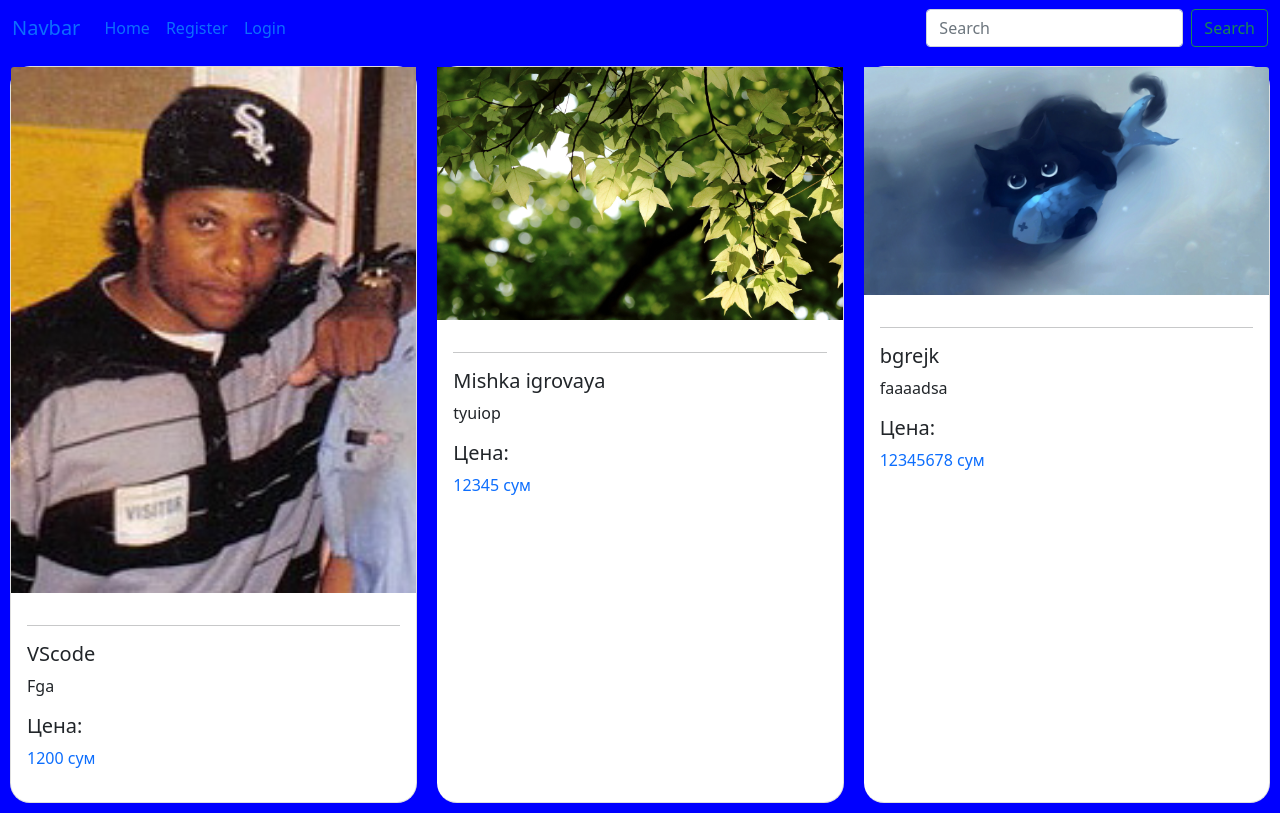
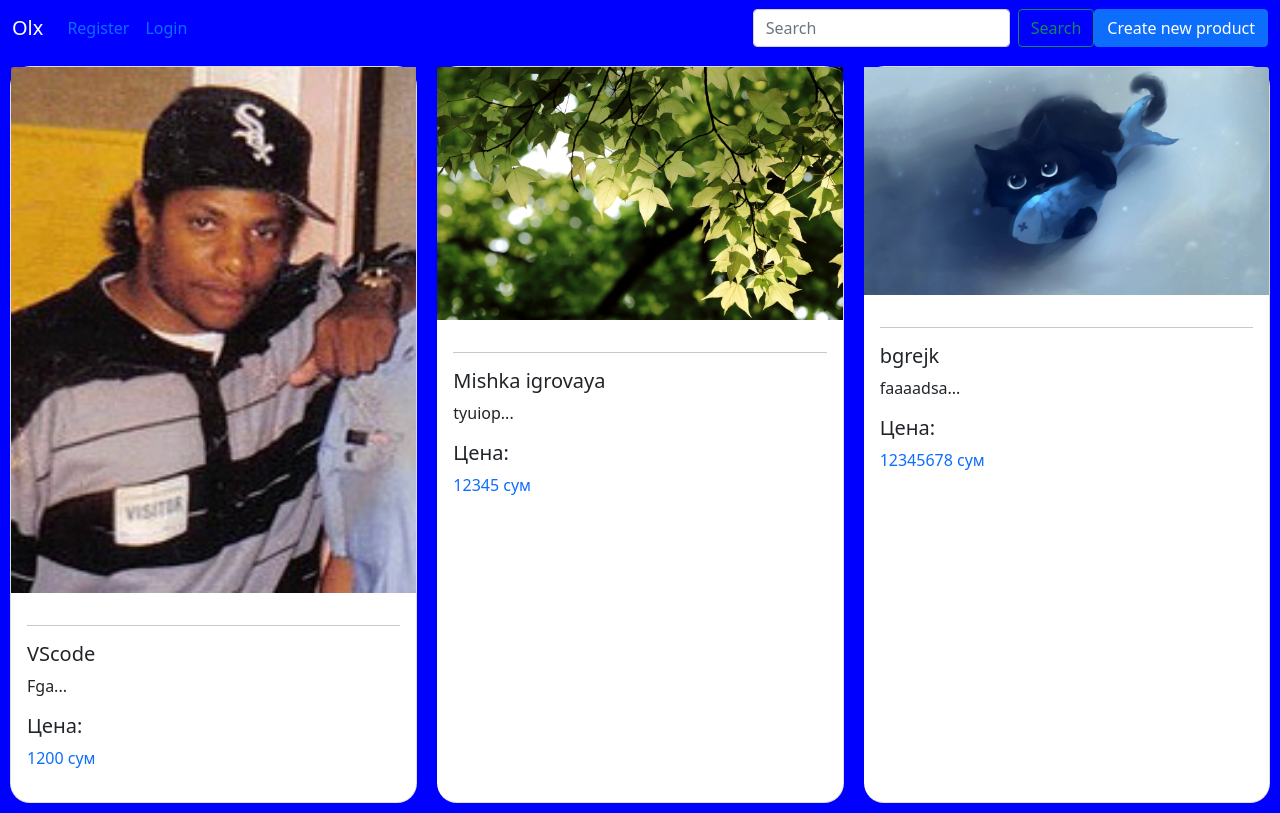
Before and after one commit to Soliev227dierbek/olx_blog, a Django app: page / in a window 1280 px wide. Run offline with Django 5.2, Linux system fonts and the light colour scheme; data comes from the database, SQL or seed files in the repository; both versions use the stored data as it was after the commit.

Commit message:
five commit

```diff
--- a/olx/models.py
+++ b/olx/models.py
@@ -7,9 +7,6 @@ class Product(models.Model):
     text = models.TextField('Текст')
     image = models.ImageField('Фото', blank=True, null=True)
     price = models.IntegerField('Цена', default=0)
-
-    def get_link(self):
-        return reverse('product_detail_url', kwargs = {'id':self.id})
 
     def __str__(self):
         return self.title
--- a/olx/static/css/style.css
+++ b/olx/static/css/style.css
@@ -1,3 +1,12 @@
 body{
     background-color: blue;
 }
+
+.card{
+    display: flex;
+    flex-wrap: wrap;
+}
+
+.navbar-brand{
+    color: white;
+}
--- a/olx/templates/base.html
+++ b/olx/templates/base.html
@@ -11,15 +11,9 @@
 <body>
     <nav class="navbar navbar-expand-lg bg-body-tertiary">
         <div class="container-fluid">
-            <a class="navbar-brand" href="{% url 'index' %}">Navbar</a>
-            <button class="navbar-toggler" type="button" data-bs-toggle="collapse" data-bs-target="#navbarSupportedContent" aria-controls="navbarSupportedContent" aria-expanded="false" aria-label="Toggle navigation">
-                <span class="navbar-toggler-icon"></span>
-            </button>
+            <a class="navbar-brand" href="{% url 'index' %}">Olx</a>
             <div class="collapse navbar-collapse" id="navbarSupportedContent">
                 <ul class="navbar-nav me-auto mb-2 mb-lg-0">
-                    <li class="nav-item">
-                        <a class="nav-link active" aria-current="page" href="{% url 'index' %}">Home</a>
-                    </li>
                     {% if user.is_authenticated %}
                     <li class="nav-item">
                         <a class="nav-link active" href="{% url 'logout' %}">Logout</a>
@@ -37,6 +31,7 @@
                     <input class="form-control me-2" type="search" placeholder="Search" aria-label="Search" name="search">
                     <button class="btn btn-outline-success" type="submit">Search</button>
                 </form>
+                <a href="{% url 'create' %}"><button class="btn btn-primary">Create new product</button></a>
             </div>
         </div>
     </nav>
--- a/olx/templates/olx/index.html
+++ b/olx/templates/olx/index.html
@@ -17,8 +17,8 @@
         <div class="card-body">
             <hr>
             <h5 class="card-title">{{ product.title }}</h5>
-            <p class="card-text">{{ product.text }}</p>
-            <h5>Цена:</h5><a href="{{ product.get_link }}" style="text-decoration: none;"><p class="card-price">{{ product.price }} сум</p></a>
+            <p class="card-text">{{ product.text | slice:'0:50'}}...</p>
+            <h5>Цена:</h5><a href="{% url 'product_detail' id=product.id %}" style="text-decoration: none;"><p class="card-price">{{ product.price }} сум</p></a>
         </div>
     </div>
     {% endfor %}
--- a/olx/templates/olx/update.html
+++ b/olx/templates/olx/update.html
@@ -2,7 +2,7 @@
 {% load static %}
 
 {% block title %}
-Create new post
+Update post
 {% endblock %}
 
 {% block content %}
--- a/olx/urls.py
+++ b/olx/urls.py
@@ -3,11 +3,11 @@ from . import views
 
 urlpatterns = [
     path('', views.index, name='index'),
-    path('product_detail/<int:id>', views.product_detail, name='product_detail_url'),
+    path('product/<int:id>/', views.product_detail, name='product_detail'),
     path('search/', views.search, name='search'),
     path('create/', views.create, name='create'),
     path('update/<int:id>', views.update, name='update'),
-    path('delete/<int:id>', views.delete, name='delete'),
+    path('delete/<int:id>/', views.delete, name='delete'),
     path('register/', views.register, name='register'),
     path('login/', views.login_site, name='login'),
     path('logout/', views.logout_site, name='logout'),
--- a/olx/views.py
+++ b/olx/views.py
@@ -31,6 +31,7 @@ def create(request):
             product.image = filename
         product.save()
         return redirect('index')
+    return render(request, 'olx/create_product.html')
 
 def update(request, id):
     product = Product.objects.get(id=id)
@@ -45,14 +46,14 @@ def update(request, id):
             product.image = filename
         product.save()
         return redirect('index')
-    return render(request, 'update.html', {'product':product})
+    return render(request, 'olx/update.html', {'product':product})
 
 def delete(request, id):
     product = Product.objects.get(id=id)
     if request.method == 'POST':
         product.delete()
+        return redirect('index')
     return redirect('index')
-# Create your views here.
 
 def register(request):
     if request.method == 'POST':
```
Also changed, not shown: olx/templates/olx/create_product.html (added, +31 -0 lines), olx/templates/olx/product_detail.html (+4 -41 lines), db.sqlite3, media/1. Черный кот с рыбкой.jpg (added), media/14. Листва.jpg (added), media/1_Xqaljmx. Черный кот с рыбкой.jpg (added), media/3. Леопард.jpg (added), 1 other file.
